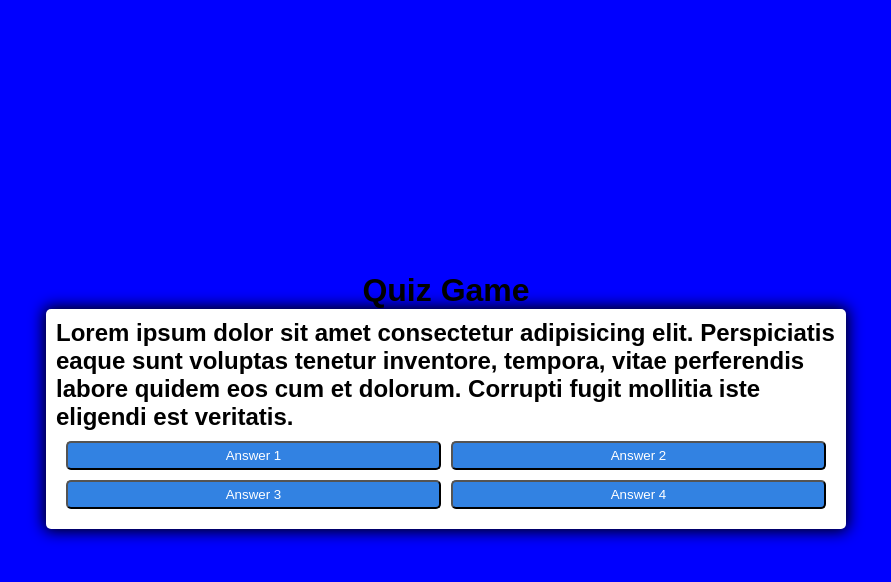
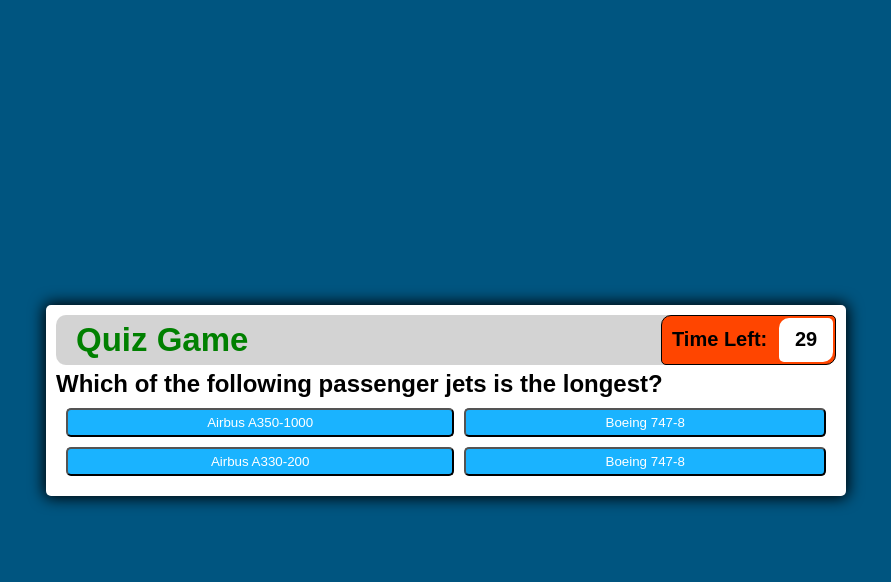
Before and after one commit to hansbarraza/Quiz-App, a plain HTML site: page index.html in a window 1280 px wide. Both pictures are taken after a click on the button "Start". Shown: the whole page, without its empty margins (194-1085 px from the left). Drawn offline with Linux system fonts and the light colour scheme.

Commit message:
adding javascript functionality and timer

```diff
--- a/assets/script.js
+++ b/assets/script.js
@@ -1,23 +1,172 @@
 var startBtn = document.getElementById("start-btn");
+var restartBtn = document.getElementById("restart-btn");
 var startContent = document.getElementById("start-content");
 var quizContent = document.getElementById("quiz");
 var answerButtons = document.getElementById("answer-btns");
-
-startBtn.addEventListener("click", startGame);
+var timerbox = document.getElementById("timer");
+var next = document.getElementById("next-btn");
+var timer = 30;
+var questionEl = document.getElementById("question");
+var score = 0;
+var results = document.getElementById("results-container");
 
 
+var shuffledQuestions, currentQuestionIndex
+startBtn.addEventListener("click", startGame);
+next.addEventListener("click", () => {
+    currentQuestionIndex++
+    setNextQuestion()
+})
+
 function startGame() {
-    // startBtn.classList.add("hide")
     startContent.classList.add("hide");
     quizContent.classList.remove("hide");
-}
+    timerbox.classList.remove("hide");
+    next.classList.remove("hide");
+    var countdown = setInterval(function(){
+        if(timer <= 0){
+          clearInterval(countdown);
+          document.getElementById("time-left").innerHTML = "Time's Up";
+          document.getElementById("time").innerHTML = "0";
+        } else {
+          document.getElementById("time").innerHTML = timer;
+        }
+        timer -= 1;
+      }, 1000);
 
-function selectNextQuestion() {
+      shuffledQuestions = question.sort(() => Math.random() - .5)
+      currentQuestionIndex = 0
+      setNextQuestion()
 
 }
 
-function selectAnswer() {
+function setNextQuestion() {
+    resetState()
+    showQuestion(shuffledQuestions[currentQuestionIndex])
+}
+function showQuestion(question) {
+    questionEl.innerText = question.question
+    question.answers.forEach(answer => {
+        var button = document.createElement("button")
+        button.innerText = answer.text
+        button.classList.add("btn")
+        if (answer.correct) {
+            button.dataset.correct = answer.correct
 
+        }
+        button.addEventListener("click", selectAnswer)
+        answerButtons.appendChild(button)
+    })
+}
+function resetState() {
+    clearStatusClass(document.body)
+    next.classList.add("hide")
+    while (answerButtons.firstChild){
+        answerButtons.removeChild
+        (answerButtons.firstChild)
+    }
 }
 
-answerButtons.addEventListener("click", selectAnswer);
+
+function selectAnswer(e) {
+    var selectedButton = e.target
+    var correct = selectedButton.dataset.correct
+    setStatusClass(document.body, correct)
+    Array.from(answerButtons.children).forEach(button => {
+        setStatusClass(button, button.dataset.correct)
+    })
+    if(shuffledQuestions.length > currentQuestionIndex + 1) {
+        next.classList.remove("hide")
+    } else {
+        // startBtn.innerText = "Restart"
+        restartBtn.classList.remove("hide")
+    }
+}
+
+
+
+function setStatusClass(element, correct) {
+    clearStatusClass(element)
+    if (correct){
+        element.classList.add("correct")
+    } else {
+        element.classList.add("wrong")
+    }
+}
+function clearStatusClass(element) {
+    element.classList.remove("correct")
+    element.classList.remove("wrong")
+}
+
+function showResults(question, answerButtons, results){
+
+    var userAnswer = '';
+    var numCorrect = 0;
+
+    for(var i=0; i<question.length; i++){
+
+
+    userAnswer = document.querySelector('button').dataset
+
+      if(userAnswer===question[i].correctAnswer)
+
+        numCorrect++;
+    }
+
+
+
+
+    results.innerHTML = numCorrect + ' out of ' + question.length;
+}
+
+  restartBtn.onclick = function(){
+    showResults(question, quizContent, results);
+  }
+
+var question = [
+    {
+        question:"Which car brand does NOT belong to General Motors?",
+        answers:[
+        {text:"Ford", correct: true},
+        {text:"Buick", correct: false},
+        {text:"Cadillac", correct: false},
+        {text:"Chevrolet", correct: false}
+        ]
+    },
+    {
+        question:"When was Cadillac founded?",
+        answers:[
+        {text:"1964", correct: false},
+        {text:"1985", correct: false},
+        {text:"1902", correct: true},
+        {text:"1898", correct: false}
+        ]
+    },
+    {
+        question:"Which of these car models are produced by Lamborghini?",
+        answers:[
+        {text:"Huayra", correct: false},
+        {text:"Aventador", correct: true},
+        {text:"Chiron", correct: false},
+        {text:"918", correct: false}
+        ]
+    },
+    {
+        question:"Which Japanese company is the world's largest manufacturer of motorcycles?",
+        answers:[
+        {text:"Kawasaki", correct: false},
+        {text:"Suzuki", correct: false},
+        {text:"Yamaha", correct: false},
+        {text:"Honda", correct: true}
+        ]
+    },
+    {
+        question:"Which of the following passenger jets is the longest?",
+        answers:[
+        {text:"Airbus A350-1000", correct: false},
+        {text:"Boeing 747-8", correct: true},
+        {text:"Airbus A330-200", correct: false},
+        {text:"Boeing 747-8", correct: false}
+        ]
+    }
+]
--- a/assets/style.css
+++ b/assets/style.css
@@ -2,6 +2,11 @@
     margin: 0;
     padding: 0;
     box-sizing: border-box;
+}
+:root {
+    --hue-neutral: 200;
+    --hue-wrong: 0;
+    --hue-correct: 145;
 }
 
 body {
@@ -11,17 +16,8 @@ body {
     width: 100vw;
     height: 100vh;
     font-family: Arial, Helvetica, sans-serif;
-    background-color: blue;
-}
-
-.main-container {
-    width: 800px;
-    max-width: 75%;
-}
-
-.heading {
-    display: flex;
-    justify-content: center;
+    --hue: var(--hue-neutral);
+    background-color: hsl(var(--hue), 100%, 25%);
 }
 
 .content-container {
@@ -29,6 +25,59 @@ body {
     border-radius: 5px;
     padding: 10px;
     box-shadow: 0 0 15px 2px;
+    width: 800px;
+    max-width: 75%;
+    font-family: Arial, Helvetica, sans-serif;
+}
+
+.quiz-nav {
+    display: flex;
+    align-items: center;
+    flex-direction: row;
+    width: 100%;
+    border-radius: 10px;
+    background: lightgray;
+    justify-content: space-between;
+}
+
+.heading {
+   font-size: 33px;
+   margin: 0 20px;
+   color: green;
+}
+
+.timer-content {
+    background: orangered;
+    border-radius: 10px 5px;
+    border: 1px solid black;
+    font-size: 20px;
+    height: 50px;
+    width: 175px;
+    display: flex;
+    flex-direction: row;
+    white-space: nowrap;
+}
+
+
+h6 {
+    font-size: 20px;
+    display: flex;
+    align-items: center;
+    margin: 0 10px;
+}
+
+#time {
+    background-color: white;
+    width: 50%;
+    display: flex;
+    justify-content: center;
+    border-radius: 10px 5px;
+    margin: 2px;
+
+}
+
+.question-container {
+    margin-top: 5px;
 }
 
 .answer-container {
@@ -39,31 +88,43 @@ body {
 }
 
 .btn {
-    background-color: rgb(50, 130, 226);
+    --hue: var(--hue-neutral);
+    background-color: hsl(var(--hue), 100%, 55%);
     color: white;
     padding: 5px;
     border-radius: 5px;
     outline: none;
-
 }
 
 .btn:hover {
     color: black;
 }
 
-.hide {
-    display: none;
+.btn.correct {
+    --hue: var(--hue-correct);
 }
 
+.btn.wrong {
+    --hue: var(--hue-wrong);
+}
 .start-control {
-    /* display: grid; */
-    grid-template-columns: auto;
+    display: flex;
+    flex-direction: column;
+    align-items: center;
 }
 
 .start-btn {
     font-size: 1.5rem;
     font-weight: bold;
     padding: 10px 20px;
+}
+.next-cont {
+    display: flex;
+    justify-content: end;
+    margin: 10px;
+}
 
 
+.hide {
+    display: none;
 }
--- a/index.html
+++ b/index.html
@@ -8,29 +8,33 @@
     <title>Quiz App</title>
 </head>
 <body>
-    <div class="main-container">
-        <h1 class="heading">Quiz Game</h1>
         <div class="content-container">
+            <nav class="quiz-nav" id="nav">
+            <h1 class="heading">Quiz Game</h1>
+            <div class="timer-content hide" id="timer">
+                <h6 class="time-text" id="time-left">Time Left:</h6>
+                <h6 id="time"></h6>
+            </div>
+            </nav>
             <div class="quiz-container hide" id="quiz">
-
-                <h2 class="question-container" id="question">Lorem ipsum dolor sit amet consectetur adipisicing elit. Perspiciatis eaque sunt voluptas tenetur inventore, tempora, vitae perferendis labore quidem eos cum et dolorum. Corrupti fugit mollitia iste eligendi est veritatis.
-                </h2>
+                <h2 class="question-container" id="question">What does HTML stand for?</h2>
                 <div class="answer-container" id="answer-btns">
-                    <button class="btn">Answer 1</button>
-                    <button class="btn">Answer 2</button>
-                    <button class="btn">Answer 3</button>
-                    <button class="btn">Answer 4</button>
+                    <button class="btn answers" id="option1">Hyperlinks and Text Markup Language</button>
+                    <button class="btn answers" id="option2">Hyper Text Markup Language</button>
+                    <button class="btn answers" id="option3">Hyper Text Making Language</button>
+                    <button class="btn answers" id="option4">Hyper Text Mark Language </button>
                 </div>
             </div>
             <div class="start-control" id="start-content">
-                <!-- <div class=""> -->
-                    <h2 class="">Try to answer as many questions within the time limit. Keep in mind that incorrect answers will penalize your score/time by ten seconds!</h2>
-                <!-- </div> -->
-                <!-- <div class=""> -->
+                    <h2 class="">Try to answer as many questions.<br>Let's see your vehicle knowledge.<br>You will have 30 seconds to finish.<br></h2>
                     <button class="start-btn btn" id="start-btn">Start</button>
-                <!-- </div> -->
             </div>
-    </div>
+            <button class="restard-btn btn hide" id="restart-btn">Submit</button>
+            <div class="next-cont hide" id="next-btn">
+                <button class="btn" id="next">Next</button>
+            </div>
+            <div class="results-cont" id="results-container"></div>
+        </div>
     <script src="assets/script.js"></script>
 </body>
 </html>
```
Also changed, not shown: assets/images/screenshot1.png (added), assets/images/screenshot2.png (added), assets/images/screenshot3.png (added), assets/images/screenshot4.png (added), 4 other files.
